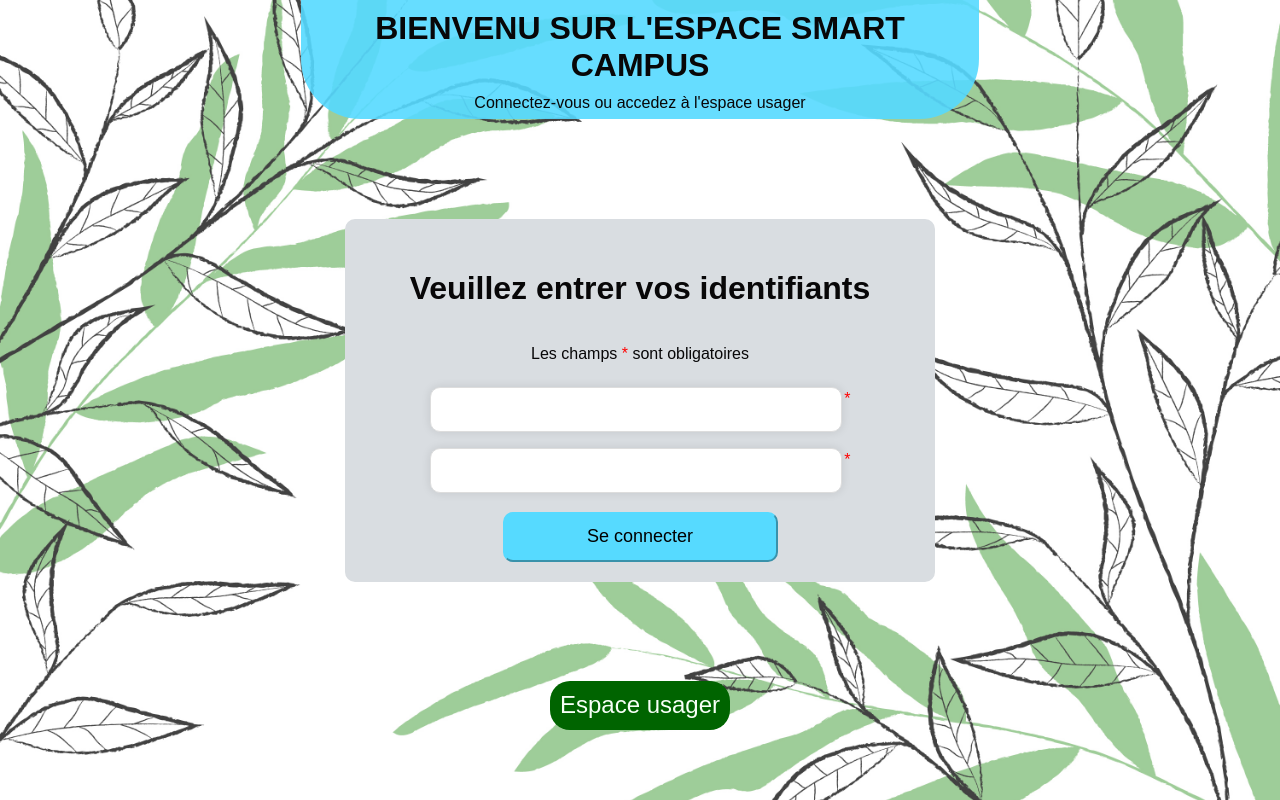
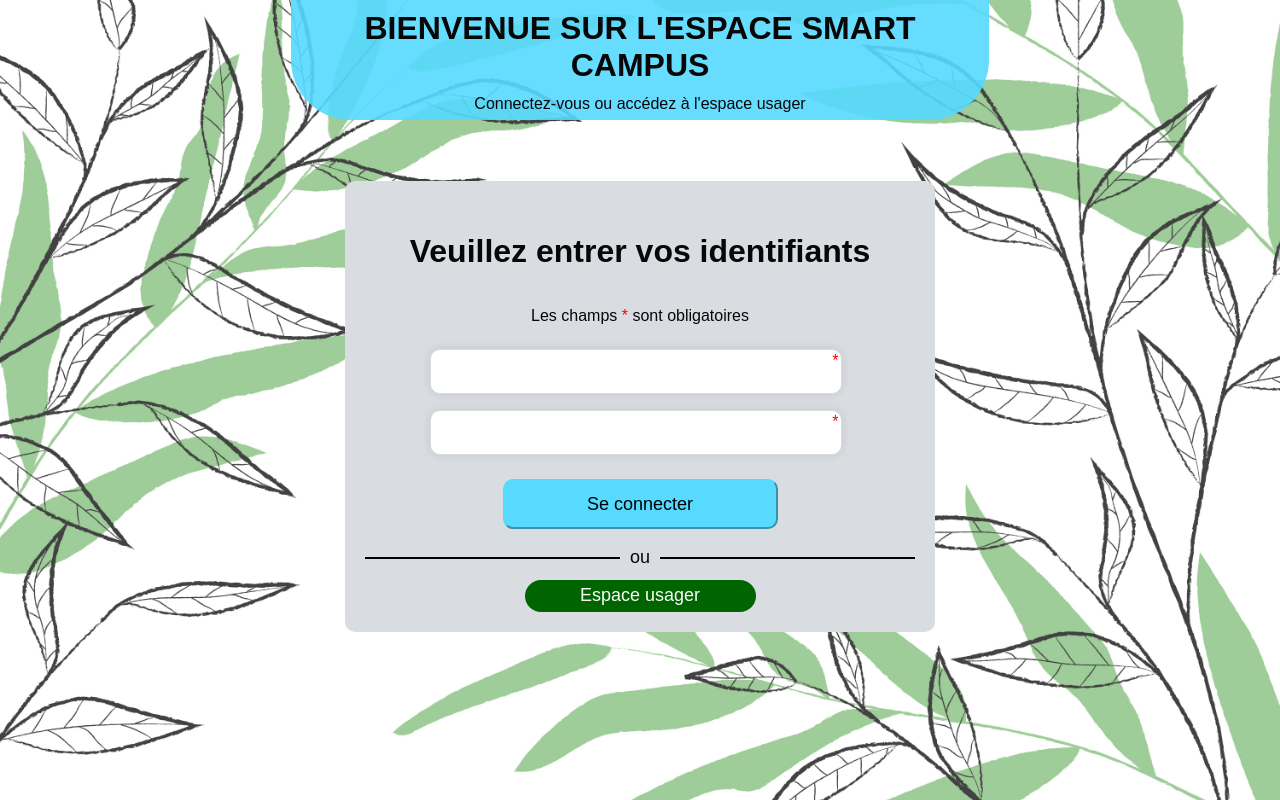
Before and after one commit to Fatalisr/SmartCampus-Symfony, a Symfony app: template sfapp/templates/index/index.html.twig in a window 1280 px wide. Run offline with Twig, Linux system fonts and the light colour scheme; the template is opened without the code that fills it, so the values that code supplies are empty; form fields are guessed from the names that the template uses; some libraries are stand-ins or nearby versions.

Commit message:
[ADD] Correctifs suite a la sprint review de la 1ere it

```diff
--- a/sfapp/config/bundles.php
+++ b/sfapp/config/bundles.php
@@ -7,4 +7,5 @@ return [
     Symfony\Bundle\MakerBundle\MakerBundle::class => ['dev' => true],
     Symfony\Bundle\TwigBundle\TwigBundle::class => ['all' => true],
     Doctrine\Bundle\FixturesBundle\DoctrineFixturesBundle::class => ['dev' => true, 'tests' => true],
+    Symfony\Bundle\SecurityBundle\SecurityBundle::class => ['all' => true],
 ];
--- a/sfapp/public/login.css
+++ b/sfapp/public/login.css
@@ -5,8 +5,13 @@ HTML{
     overflow-y: hidden;
 }
 body{
-    padding: 0px;
-    margin: 0px;
+    padding: 0;
+    margin: 0;
+    background-image: url("images/fond_feuille.jpeg");
+    background-size: cover;
+    background-position: center;
+    height: 100vh;
+    box-sizing: border-box;
 }
 header{
     background-color: #08B2E3;
@@ -17,59 +22,10 @@ header{
     justify-content: space-between;
     padding: 0px 5px 0px 5px;
 }
-aside{
-    display: flex;
-    flex-direction: column;
-    justify-content: space-evenly;
-    max-width: 48%;
-    width: 48%;
-    height: 80%;
-    max-height: 80%;
-    float: right;
-}
-.centre{
-    display: flex;
-    flex-direction: column;
-    justify-content: center;
-    align-items: center;
-}
-section > p,aside > p{
-    background-color: #A29EA9;
-    color: #080708;
-    border-radius: 10px;
-}
-#left{
-    width: 48%;
-    max-width: 48%;
-    height: 100%;
-    max-height: 100%;
-}
-#mainsection{
-    padding: 0px 25px 25px 25px;
-    height: 80vh;
-    max-height: max-content;
-    margin: 0;
-    padding: 0;
-    font-family: Arial;
-}
+
 a{
     text-decoration: none; /* Retire le soulignage par défaut */
     color: inherit; /* Utilise la couleur héritée (par défaut) */
-}
-
-body{
-    background-image: url("images/fond_feuille.jpeg");
-    background-size: cover;
-    background-position: center;
-}
-
-.fse {
-    display: flex;
-    justify-content: space-between;
-    background-color: #56DAFF;
-    font-size: 3vh;
-    height: 10vh;
-    padding: 0px 10px 0px 10px;
 }
 
 #block_pres {
@@ -99,7 +55,7 @@ body{
     align-items: center;
     justify-content: center;
     height: fit-content;
-    margin: 7% 0% 7% 0%;
+    margin: 4% 0% 4% 0%;
 }
 #form_header{
     display: flex;
@@ -191,6 +147,7 @@ body{
     display: flex;
     justify-content: center;
     height: 50px;
+    margin: 3% 0;
 }
 
 
@@ -200,7 +157,7 @@ body{
     align-items: center;
     justify-content: center;
     height: 50px;
-    margin: 2% 0% 2% 0%;
+    margin: 2% 0 0 0;
 }
 
 .form_line input {
@@ -214,6 +171,11 @@ body{
     box-shadow: 0 0 10px rgba(0, 0, 0, 0.1);
     outline: none;
 }
+.form_line input:focus{
+    outline: none;
+}
+
+
 .form_line input:hover{
     box-shadow: 0 0 10px rgba(86, 218, 255, 0.6);
 }
@@ -231,16 +193,18 @@ body{
     justify-content: center;
     align-items: center;
     text-align: center;
+    font-size: large;
     height: auto;
-    font-size: x-large;
 }
 #invit_link a{
     background-color: darkgreen;
-    width: fit-content;
+    min-width: fit-content;
     height: 100%;
-    padding: 0.8%;
+    width: 40%;
+    padding: 1%;
     border-radius: 20px;
     color: #F7FFF7;
+
 }
 
 #invit_link a:hover{
@@ -250,17 +214,18 @@ body{
 }
 
 #bad_login{
-    margin: 0% 0% 3% 12.5%;
+    margin: 0 0 0 12.5%;
     color: red;
 }
 
 #bad_pwd{
-    margin: 0% 0% 3% 12.5%;
+    margin: 0 0 0 12.5%;
     color: red;
 }
 .err_block{
     display: flex;
     padding-left: 3px;
+    height: fit-content;
 }
 
 @media screen and (max-width: 600px) {
@@ -268,3 +233,29 @@ body{
         width: 90%;
     }
 }
+
+.form-input-label {
+    position: relative;
+}
+
+#lign_or{
+    width: 100%;
+    text-align: center;
+    border-top: 2px solid black;
+    margin-top: 5%;
+
+}
+#lign_or span{
+    background-color: #d9dde1;
+    display: inline-block;
+    padding: 0 10px;
+    position: relative;
+    top: -12px;
+    font-size: large;
+}
+
+.star_require{
+    position: relative;
+    color: red;
+    right: 12px;
+}
--- a/sfapp/src/Controller/IndexController.php
+++ b/sfapp/src/Controller/IndexController.php
@@ -37,20 +37,20 @@ class IndexController extends AbstractController
 
                     return $this->render('/index/index.html.twig', [
                         'form' => $form->createView(),
-                        'error' => 'badPwd'
+                        'error' => true
                     ]);
                 }
             }else{
                 return $this->render('/index/index.html.twig', [
                     'form' => $form->createView(),
-                    'error' => 'badUser'
+                    'error' => true
                 ]);
             }
         }
 
         return $this->render('/index/index.html.twig', [
             'form' => $form->createView(),
-            'error' => null,
+            'error' => false,
         ]);
     }
 
--- a/sfapp/src/Form/LoginForm.php
+++ b/sfapp/src/Form/LoginForm.php
@@ -17,7 +17,7 @@ class LoginForm extends AbstractType
             ->add('username', TextType::class, [
                 'label' => 'Nom d\'utilisateur',
                 'attr' => [
-                    'placeholder' => 'Login',
+                    'placeholder' => 'Identifiant',
                 ],
             ])
             ->add('password', PasswordType::class, [
--- a/sfapp/src/Form/changerSalleForm.php
+++ b/sfapp/src/Form/changerSalleForm.php
@@ -29,6 +29,7 @@ class changerSalleForm extends \Symfony\Component\Form\AbstractType
                 'choice_label' => 'name',
                 'placeholder' => 'Pas de salle', // Default or null choice label
                 'required' => false, // Allow null values
-            ]);
+            ])
+            ->add('save', SubmitType::class, ['label' => 'changer la salle']);
     }
 }
--- a/sfapp/templates/base.html.twig
+++ b/sfapp/templates/base.html.twig
@@ -2,7 +2,7 @@
 <html>
     <head>
         <meta charset="UTF-8">
-        <title>{% block title %}Welcome!{% endblock %}</title>
+        <title>{% block title %}Smart Campus{% endblock %}</title>
         <link rel="icon" href="{{ asset('images/leaf.png') }}">
         <!-- Fichier CSS -->
         <link rel="stylesheet" href="{{ asset('base.css') }}">
--- a/sfapp/templates/index/index.html.twig
+++ b/sfapp/templates/index/index.html.twig
@@ -1,12 +1,17 @@
 {# templates/index/login.html.twig #}
+<head>
+    <link rel="stylesheet" href="{{ asset('login.css') }}">
+    <link rel="icon" href="{{ asset('images/leaf.png') }}">
+    <title>{% block title %}Smart Campus{% endblock %}</title>
+</head>
+
 
 
 {% block body %}
-    <link rel="stylesheet" href="{{ asset('login.css') }}">
     <div id="block_pres">
         <div id="bull">
-            <h1>BIENVENU SUR L'ESPACE SMART CAMPUS</h1>
-            <p>Connectez-vous ou accedez à l'espace usager</p>
+            <h1>BIENVENUE SUR L'ESPACE SMART CAMPUS</h1>
+            <p>Connectez-vous ou accédez à l'espace usager</p>
         </div>
     </div>
     <div id="form_block">
@@ -17,28 +22,32 @@
         </div>
         <div class="form_line">
             {{ form_widget(form.username) }}
-            <div><span style="color: red"> * </span></div>
+            <div><span class="star_require"> * </span></div>
         </div>
-        {% if error == 'badUser'%}
+        {% if error %}
             <div class="err_block">
-                <p id="bad_login">Login incorrect</p>
+                <p id="bad_login">Login ou mot de passe incorrect</p>
             </div>
         {% endif %}
         <div class="form_line">
             {{ form_widget(form.password) }}
-            <div><span style="color: red"> * </span></div>
+            <div><span class="star_require"> * </span></div>
         </div>
-        {% if error == 'badPwd'%}
+        {% if error %}
             <div class="err_block">
-                <p id="bad_pwd">Mot de passe incorrect</p>
+                <p id="bad_pwd">Login ou mot de passe incorrect</p>
             </div>
         {% endif %}
         <div id="submit_btn">
             <button type="submit">Se connecter</button>
         </div>
+        <div id="lign_or">
+            <span>ou</span>
+        </div>
+        <div id="invit_link">
+            <a href="">Espace usager</a>
+        </div>
         {{ form_end(form) }}
     </div>
-    <div id="invit_link">
-        <a href="">Espace usager</a>
-    </div>
+
 {% endblock %}
```
Also changed, not shown: sfapp/composer.json (+7 -6 lines), sfapp/public/base.css (+10 -7 lines), sfapp/public/referent.css (+8 -3 lines), sfapp/src/Controller/ReferentController.php (+32 -3 lines), sfapp/templates/referent/referent.html.twig (+24 -11 lines), 2 other files.
